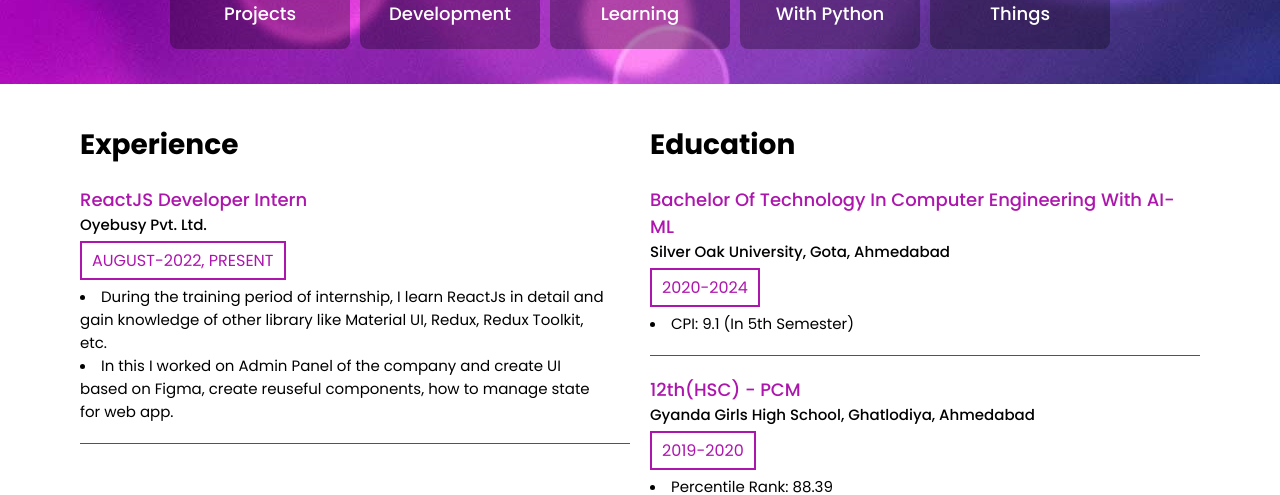
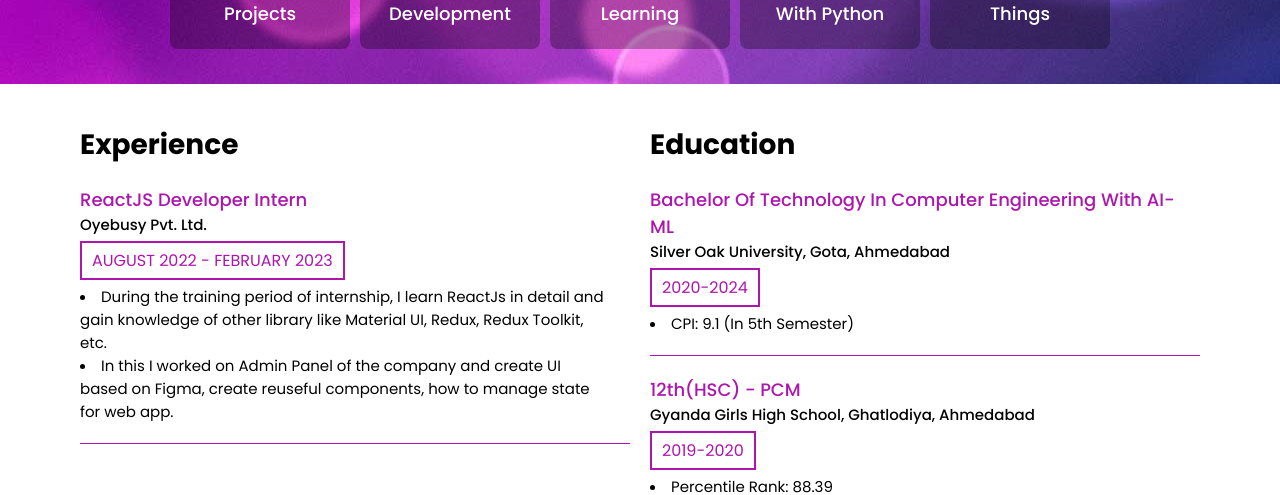
Before and after one commit to PatelPreyansh30/preyansh-website, a Next.js app: page / in a window 1280 px wide. Shown: the part 1445-1940 px from the top of the page. Built offline with nearby package versions, Linux system fonts and the light colour scheme.

Commit message:
experiance section dynamically added

```diff
--- a/appData/data.ts
+++ b/appData/data.ts
@@ -82,7 +82,8 @@ export const skillSet = [
 export const projectItems = [
   {
     title: "E Commerce Web-App",
-    technology: "Skills: ReactJS, Typescript, Material Ui, Tailwind CSS, Python(Flask)",
+    technology:
+      "Skills: ReactJS, Typescript, Material Ui, Tailwind CSS, Python(Flask)",
     description:
       "This web app copy of e-commerce website in where you will show products, buy a product, manage your user settings, and many more.\n\nI handle the some part of backend and build some useful APIs in Python(Flask).\n\nAlso, handle some frontend part for creating amazing UI for smooth user experiance.",
     liveLink: "",
@@ -116,3 +117,14 @@ export const projectItems = [
     liveLink: "https://ieee-sou-cybersec-event.web.app/",
   },
 ];
+
+export const experianceItems = [
+  {
+    position: "ReactJS Developer Intern",
+    company: "Oyebusy Pvt. Ltd.",
+    duration: "AUGUST 2022 - FEBRUARY 2023",
+    learnings:
+      "During the training period of internship, I learn ReactJs in detail and gain knowledge of other library like Material UI, Redux, Redux Toolkit, etc.\nIn this I worked on Admin Panel of the company and create UI based on Figma, create reuseful components, how to manage state for web app.",
+    isCompleted: true,
+  },
+];
--- a/components/Education.tsx
+++ b/components/Education.tsx
@@ -1,26 +1,26 @@
 import React from "react";
-import { educationItems } from "../appData/data";
+import { educationItems, experianceItems } from "../appData/data";
 
 const Education = () => {
   return (
     <div className="education-main" id="education">
       <div className="education-sec">
         <div className="h1-font">Experience</div>
-        <div className="education-sec-item">
-          <p className="h2-font purple-font">ReactJS Developer Intern</p>
-          <p className="h3-bold-font">Oyebusy Pvt. Ltd.</p>
-          <p className="education-item-date">AUGUST-2022, PRESENT</p>
-          <li className="h3-font">
-            During the training period of internship, I learn ReactJs in detail
-            and gain knowledge of other library like Material UI, Redux, Redux
-            Toolkit, etc.
-          </li>
-          <li className="h3-font">
-            In this I worked on Admin Panel of the company and create UI based
-            on Figma, create reuseful components, how to manage state for web
-            app.
-          </li>
-        </div>
+        {experianceItems.map((item, index) => (
+          <div
+            className="education-sec-item"
+            key={`experiance-item-index:${index}`}
+          >
+            <p className="h2-font purple-font">{item.position}</p>
+            <p className="h3-bold-font">{item.company}</p>
+            <p className="education-item-date">{item.duration}</p>
+            {item.learnings.split("\n").map((learningItem, index) => (
+              <li className="h3-font" key={`experiance-learning-item-index:${index}`}>
+                {learningItem}
+              </li>
+            ))}
+          </div>
+        ))}
       </div>
       <div className="education-sec">
         <div className="h1-font">Education</div>
```
